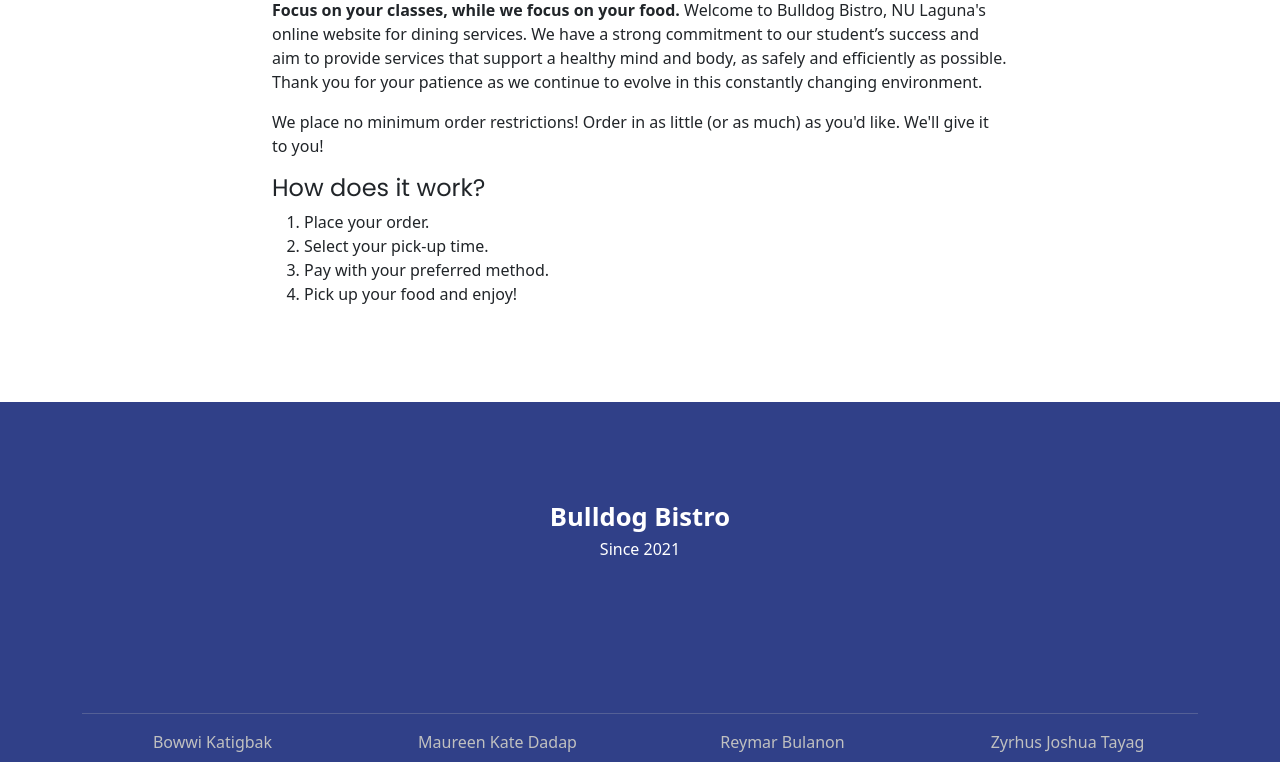
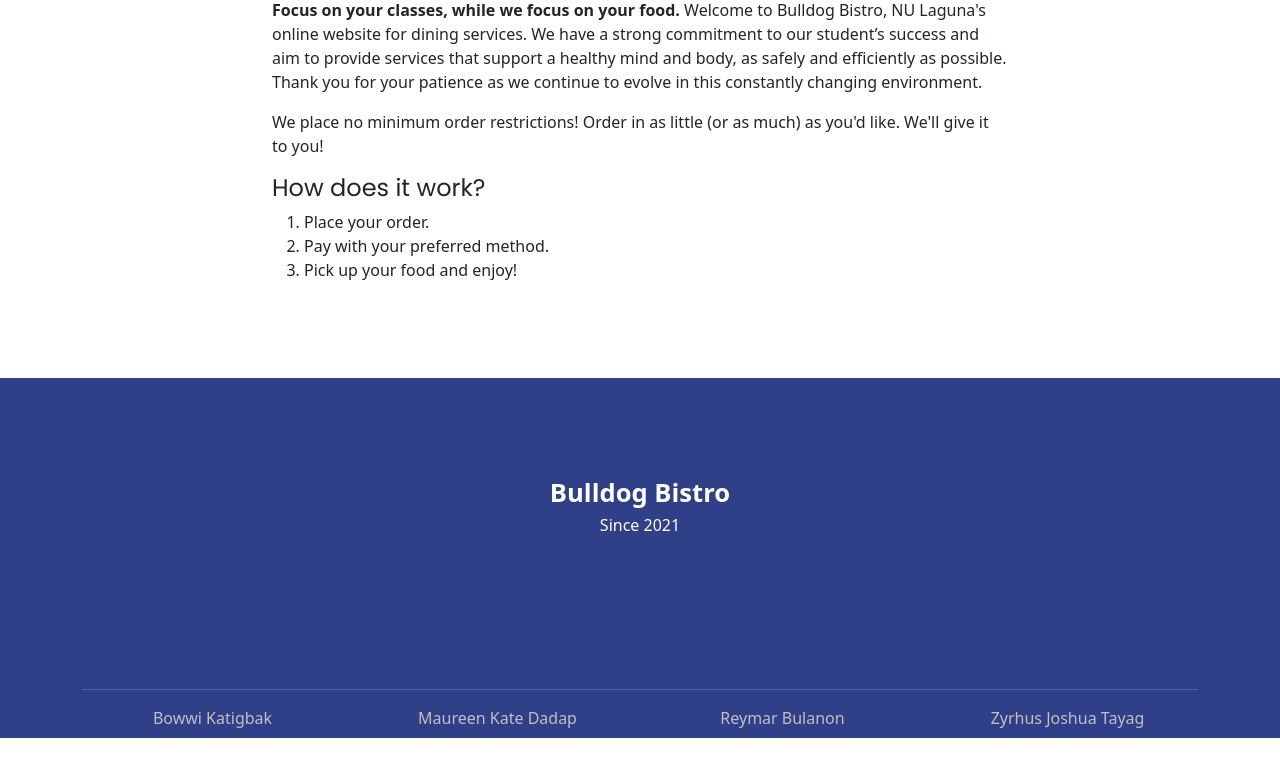
Before and after one commit to NU-BSCS19-WebProg/NU-Online-Cafeteria, a PHP site: page /about_us.php in a window 1280 px wide. Shown: the part 504-1266 px from the top of the page. After the commit the page ends 1242 px from the top, so only its background shows below. Run offline with PHP 8.4, Linux system fonts and the light colour scheme; some libraries are stand-ins or nearby versions.

Commit message:
removed the li that says set pick up time

```diff
--- a/about_us.php
+++ b/about_us.php
@@ -32,7 +32,6 @@ include("common/components.php");
           <h4>How does it work?</h4>
           <ol>
             <li>Place your order.</li>
-            <li>Select your pick-up time.</li>
             <li>Pay with your preferred method.</li>
             <li>Pick up your food and enjoy!</li>
           </ol>
```
